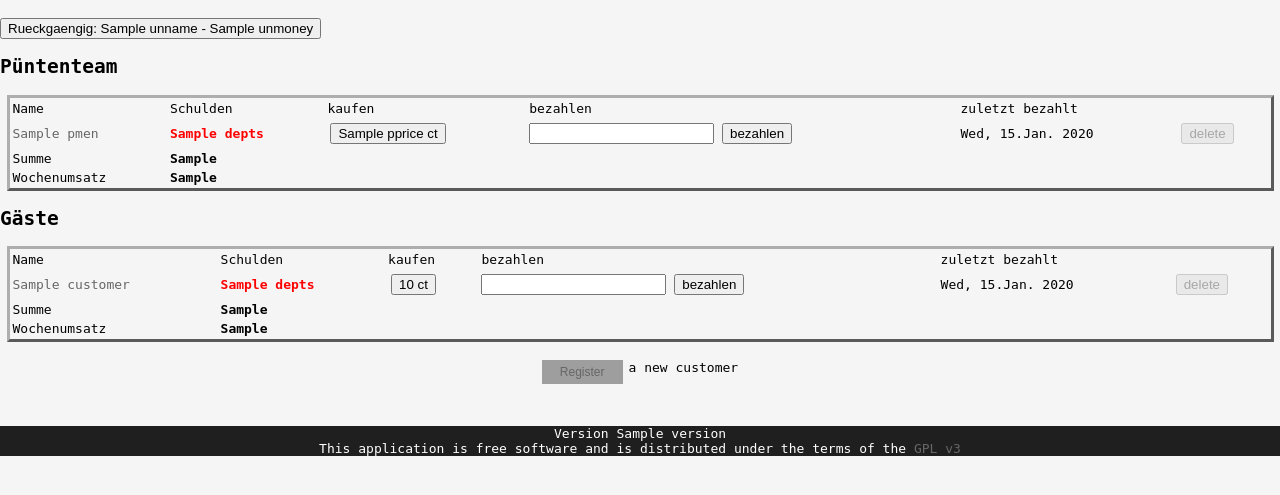
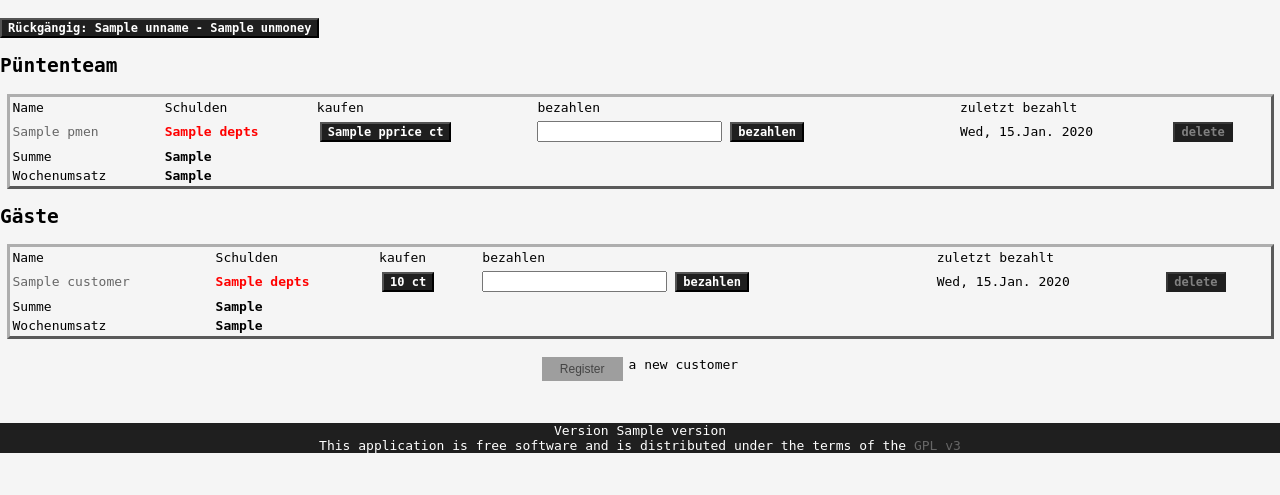
Before and after one commit to zeratul2099/puente, a Django app: template templates/plist.html in a window 1280 px wide. Shown: the part 50-545 px from the top of the page. Run offline with Django 3.2, Linux system fonts and the light colour scheme; the template is opened without the code that fills it: most values are stand-ins (such as "Sample title", 1, 10 or a date in 2020); grey boxes are pictures that could not be loaded.

Commit message:
more style

```diff
--- a/media/styles.css
+++ b/media/styles.css
@@ -1,7 +1,45 @@
-body {
-	background:#f5f5f5;
-}
+body
+		{
+			margin:0;
+			padding:0;
+            font-family:monospace;
+            background:#f5f5f5;
+		}
 
+#header
+		{
+            #position:fixed;
+            #width:100%;
+            #top:0px;
+			margin: 0 0 0.7em;
+			background:#1f1f1f;
+            color:#f0f0f0;
+            font-family:monospace;
+			text-align:center;
+			padding:10px;
+		}
+#content_container
+		{
+			padding-bottom:3em;
+
+		}
+#footer
+		{
+			#position:fixed;
+			bottom:0px;
+			background:#1f1f1f;
+			text-align:center;
+            font-family:monospace;
+            color:#ffffff;
+			#padding:5px;
+			width:100%;
+            font-size:1em;
+		}
+        a:link { text-decoration:none; color:#666666;}
+        a:visited { text-decoration:none;color:#666666; }
+        a:hover { color:green;}
+        a:active { text-decoration:none; }
+        a:focus { text-decoration:none; }
 
 #menu {
 	border:3px dotted #dedede;
@@ -86,3 +124,19 @@ a.button:active span {
     background-position: bottom left;
     padding: 6px 0 4px 18px; /* push text down 1px */
 }
+
+input.btn {
+	  color:#ffffff;
+	  font: bold small monospace;
+      background-color: #1f1f1f;
+	}
+
+input.btnhov {
+	  border-color: #ee2222 #930 #930 #ee2222;
+      color:#ee2222;
+    }
+input[disabled] {
+    font: bold small monospace;
+    background-color: #1f1f1f;
+	color: GrayText;
+}
--- a/templates/basis.html
+++ b/templates/basis.html
@@ -5,48 +5,7 @@
 <head>
   <title>PList Schuldenliste</title>
   <link rel="stylesheet" type="text/css" href="/content/styles.css" />
-	<style type="text/css">
-		body
-		{
-			margin:0;
-			padding:0;
-            font-family:monospace;
-		}
-		#header
-		{
-            #position:fixed;
-            #width:100%;
-            #top:0px;
-			margin: 0 0 0.7em;
-			background:#1f1f1f;
-            color:#f0f0f0;
-            font-family:monospace;
-			text-align:center;
-			padding:10px;
-		}
-		#content_container
-		{
-			padding-bottom:3em;
 
-		}
-		#footer
-		{
-			#position:fixed;
-			bottom:0px;
-			background:#1f1f1f;
-			text-align:center;
-            font-family:monospace;
-            color:#ffffff;
-			#padding:5px;
-			width:100%;
-            font-size:1em;
-		}
-        a:link { text-decoration:none; color:#666666;}
-        a:visited { text-decoration:none;color:#666666; }
-        a:hover { color:green;}
-        a:active { text-decoration:none; }
-        a:focus { text-decoration:none; }
-	</style>
 </head>
 <body>
     <h1 id='header' >{% block titel %}Django Beispielseite{% endblock %}</h1>
--- a/templates/plist.html
+++ b/templates/plist.html
@@ -11,7 +11,8 @@
 <form method='post' action='.'>
     <input type='hidden' name='customer' value='{{ unname }}' />
     <input type='hidden' name='unmoney' value='{{ unmoney }}' />
-    <input type='submit' name='undo' value='Rueckgaengig: {{ unname }} - {{ unmoney }}' />
+    <input type='submit' name='undo' value='R&uuml;ckg&auml;ngig: {{ unname }} - {{ unmoney }}'
+                class='btn' onmouseover="this.className='btn btnhov'" onmouseout="this.className='btn'" />
 </form>
 {% endif %}
 {% endif %}
@@ -43,7 +44,8 @@
         <td><form method='post' action='.'>
             <input type='hidden' name='customer' value='{{ pt.name }}' />
             <input type='hidden' name='buy' value='{{ p }}' />
-            <input type='submit' name='{{ p }}' value='{{ p }} ct' {% ifequal pt.dept_status 2 %} disabled=true {% endifequal %}/>
+            <input type='submit' name='{{ p }}' value='{{ p }} ct' {% ifequal pt.dept_status 2 %} disabled=true {% endifequal %}
+                class='btn' onmouseover="this.className='btn btnhov'" onmouseout="this.className='btn'" />
         </form></td>
         {% endfor %}
               </tr>
@@ -51,14 +53,16 @@
         <td><form method='post' action='.'>
             <input type='text' name='money' />
             <input type='hidden' name='customer' value='{{ pt.name }}' />
-            <input type='submit' name='pay' value='bezahlen' />
+            <input type='submit' name='pay' value='bezahlen'
+                class='btn' onmouseover="this.className='btn btnhov'" onmouseout="this.className='btn'" />
         </form></td>
 
         </td>
         <td> {{ pt.lastPaid.date|date:"D, d.M. Y" }}</td>
         <td><form method='post' action='.'>
             <input type='hidden' name='customer' value='{{ c.name }}' />
-            <input type='submit' name='delete' value='delete' {% ifnotequal pt.depts 0 %}disabled=true{% endifnotequal %}/>
+            <input type='submit' name='delete' value='delete' {% ifnotequal pt.depts 0 %}disabled=true{% endifnotequal %}
+                class='btn' onmouseover="this.className='btn btnhov'" onmouseout="this.className='btn'" />
         </form></td>
     </tr>
 
@@ -105,7 +109,8 @@ Wochenumsatz
         <td><form method='post' action='.'>
             <input type='hidden' name='customer' value='{{ c.name }}' />
             <input type='hidden' name='buy' value='{{ p }}' />
-            <input type='submit' name='{{ p }}' value='{{ p }} ct' {% ifequal c.dept_status 2 %} disabled=true {% endifequal %}/>
+            <input type='submit' name='{{ p }}' value='{{ p }} ct' {% ifequal c.dept_status 2 %} disabled=true {% endifequal %}
+                class='btn' onmouseover="this.className='btn btnhov'" onmouseout="this.className='btn'" />
         </form></td>
         {% endfor %}
               </tr>
@@ -113,14 +118,16 @@ Wochenumsatz
         <td><form method='post' action='.'>
             <input type='text' name='money' />
             <input type='hidden' name='customer' value='{{ c.name }}' />
-            <input type='submit' name='pay' value='bezahlen' />
+            <input type='submit' name='pay' value='bezahlen'
+                class='btn' onmouseover="this.className='btn btnhov'" onmouseout="this.className='btn'" />
         </form></td>
 
         </td>
         <td> {{ c.lastPaid.date|date:"D, d.M. Y" }}</td>
         <td><form method='post' action='.'>
             <input type='hidden' name='customer' value='{{ c.name }}' />
-            <input type='submit' name='delete' value='delete' {% ifnotequal c.depts 0 %}disabled=true{% endifnotequal %}/>
+            <input type='submit' name='delete' value='delete' {% ifnotequal c.depts 0 %}disabled=true{% endifnotequal %}
+                class='btn' onmouseover="this.className='btn btnhov'" onmouseout="this.className='btn'" />
         </form></td>
     </tr>
 
--- a/templates/plist_register.html
+++ b/templates/plist_register.html
@@ -11,11 +11,13 @@
 {{ registerForm }}
     <tr>
         <td>
-<input type='submit' name='Register'></td>
+<input type='submit' name='Register' value='Abschicken'
+    class='btn' onmouseover="this.className='btn btnhov'" onmouseout="this.className='btn'" ></td>
     </tr>
 </table>
 </div>
 </form>
-<a class='button' href='..'><span>back to list</span></a>
+<br>
+<a class='button' href='..'><span>zur&uuml;ck</span></a>
 <br><br>
 {% endblock %}
```
Also changed, not shown: templates/plist_customer.html (+5 -3 lines).
